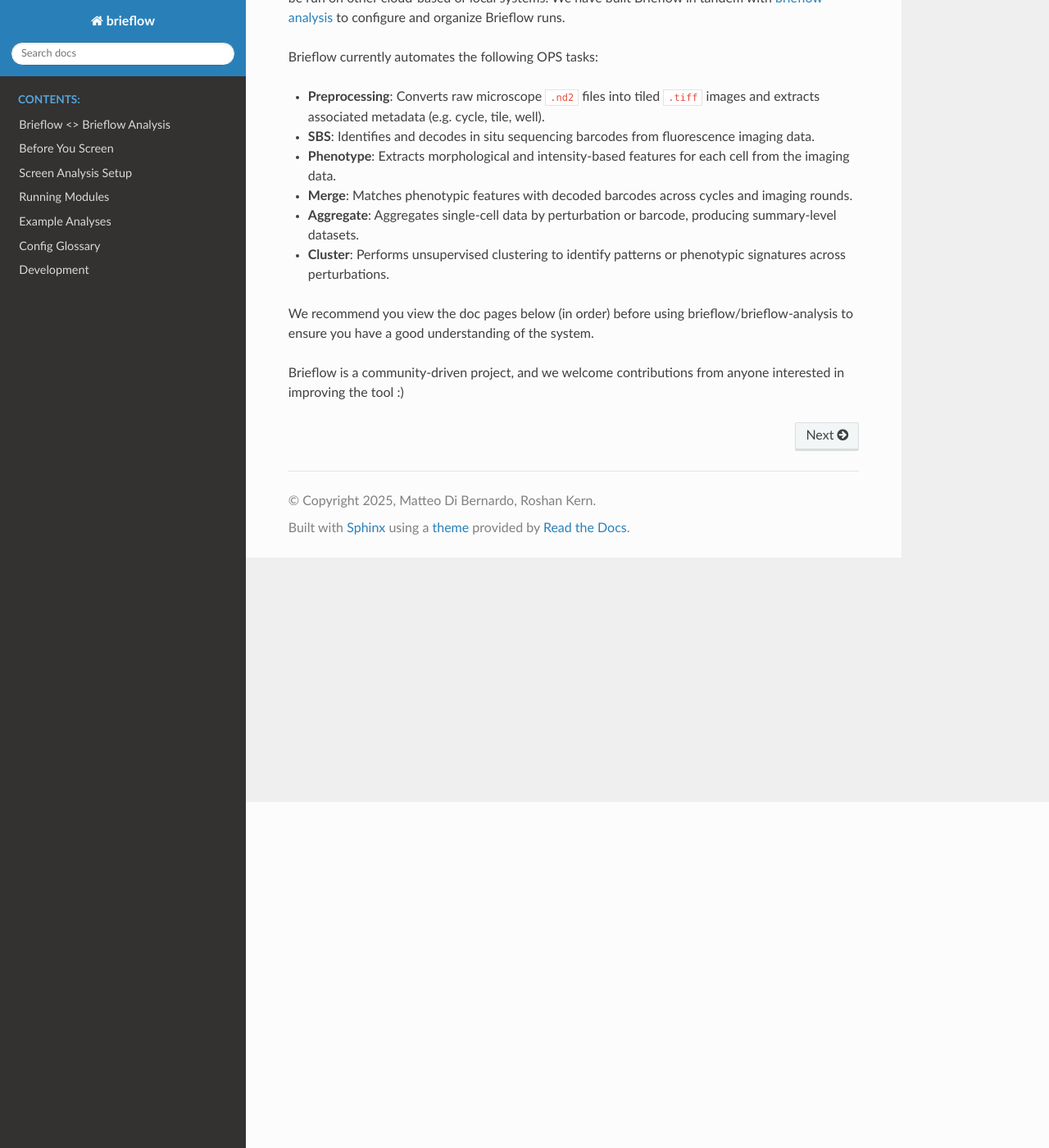
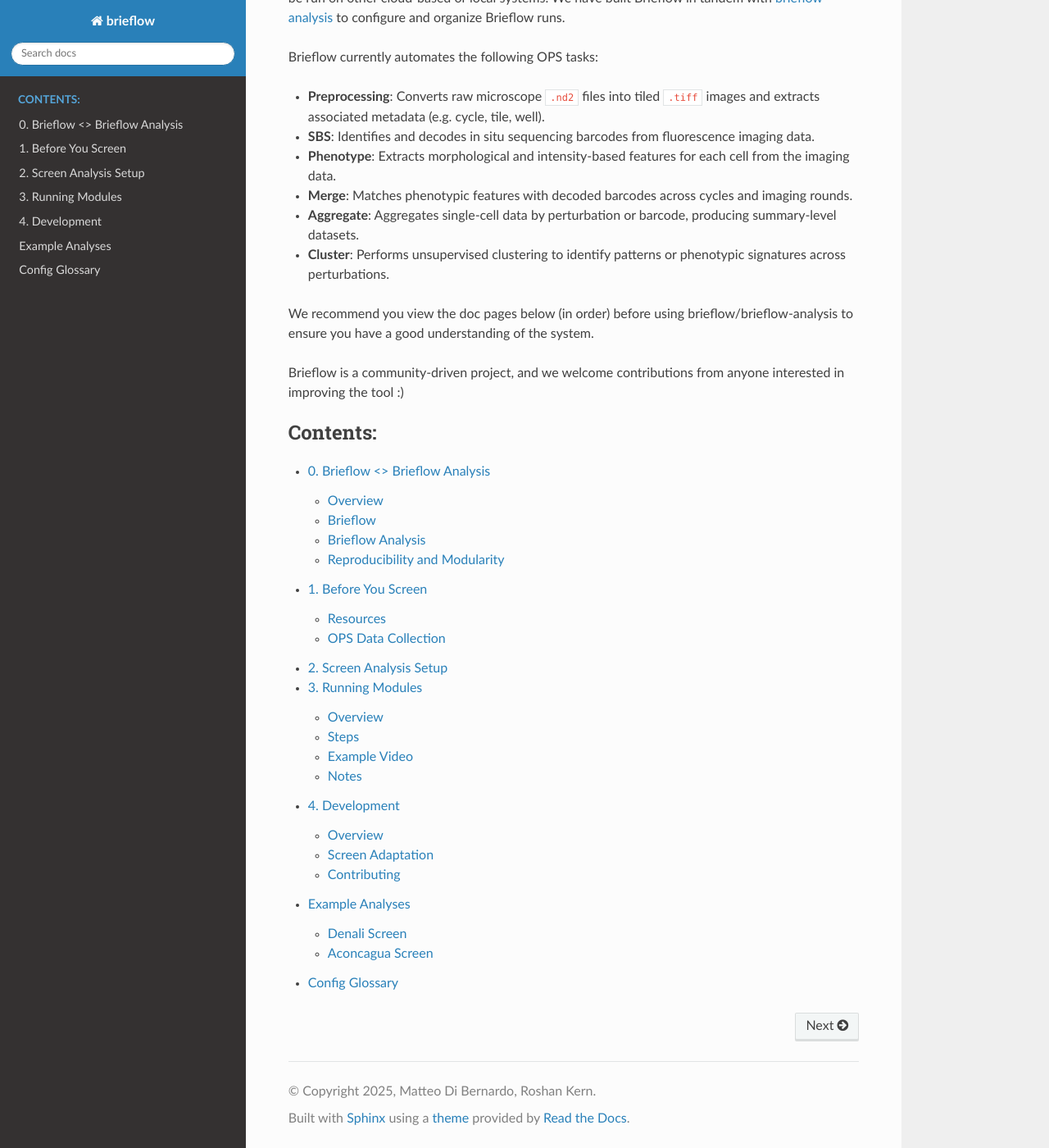
Before and after one commit to cheeseman-lab/brieflow, a Sphinx documentation site: the page built from docs/source/index.md, in a window 1280 px wide and 1400 px high, scrolled down 422 px. Shown: the whole window at 82% size. Built offline with Sphinx 7.4.7 and the Read the Docs theme 3.1.0, drawn with Linux system fonts in a browser that asks for light colours.

Commit message:
number things

````diff
--- a/docs/source/brieflow_brieflow_analysis.md
+++ b/docs/source/0.brieflow_brieflow_analysis.md
@@ -1,4 +1,4 @@
-# Brieflow <> Brieflow Analysis
+# 0. Brieflow <> Brieflow Analysis
 
 ## Overview
 
--- a/docs/source/before_you_screen.md
+++ b/docs/source/1.before_you_screen.md
@@ -1,4 +1,4 @@
-# Before You Screen
+# 1. Before You Screen
 
 ## Resources
 
--- a/docs/source/screen_analysis_setup.md
+++ b/docs/source/2.screen_analysis_setup.md
@@ -1,4 +1,4 @@
-# Screen Analysis Setup
+# 2. Screen Analysis Setup
 
 To get set up a screen analysis, follow the brieflow-analysis [setup instructions](https://github.com/cheeseman-lab/brieflow-analysis?tab=readme-ov-file#set-up).
 We show an example setup below.
--- a/docs/source/running_modules.md
+++ b/docs/source/3.running_modules.md
@@ -1,4 +1,4 @@
-# Running Modules
+# 3. Running Modules
 
 ## Overview
 
--- a/docs/source/development.md
+++ b/docs/source/4.development.md
@@ -1,5 +1,4 @@
-# Development
-
+# 4. Development
 
 ## Overview
 
@@ -20,7 +19,6 @@ These responsibilities include:
 - Updating documentation
 - Helping users with issues
 - Reviewing PRs to incorporate branches into the `main` branch
-
 
 ## Screen Adaptation
 
@@ -43,7 +41,6 @@ Make sure to self-review the PR to ensure the additional code is only what is us
         - Changes to function code in Brieflow library
         - Ex: adding an option to `extract_nd2_metadata` to extract an additional piece of metadata
 
-
 ## Contributing
 
 We aim to strike a balance between simplicity and funcitonaliy in the `main` branch.
--- a/docs/source/index.md
+++ b/docs/source/index.md
@@ -25,15 +25,14 @@ We recommend you view the doc pages below (in order) before using brieflow/brief
 Brieflow is a community-driven project, and we welcome contributions from anyone interested in improving the tool :)
 
 ```{toctree}
-:hidden:
 :maxdepth: 2
 :caption: Contents:
 
-brieflow_brieflow_analysis.md
-before_you_screen.md
-screen_analysis_setup.md
-running_modules.md
+0.brieflow_brieflow_analysis.md
+1.before_you_screen.md
+2.screen_analysis_setup.md
+3.running_modules.md
+4.development.md
 example_analyses.md
 config_glossary.md
-development.md
 ```
````
